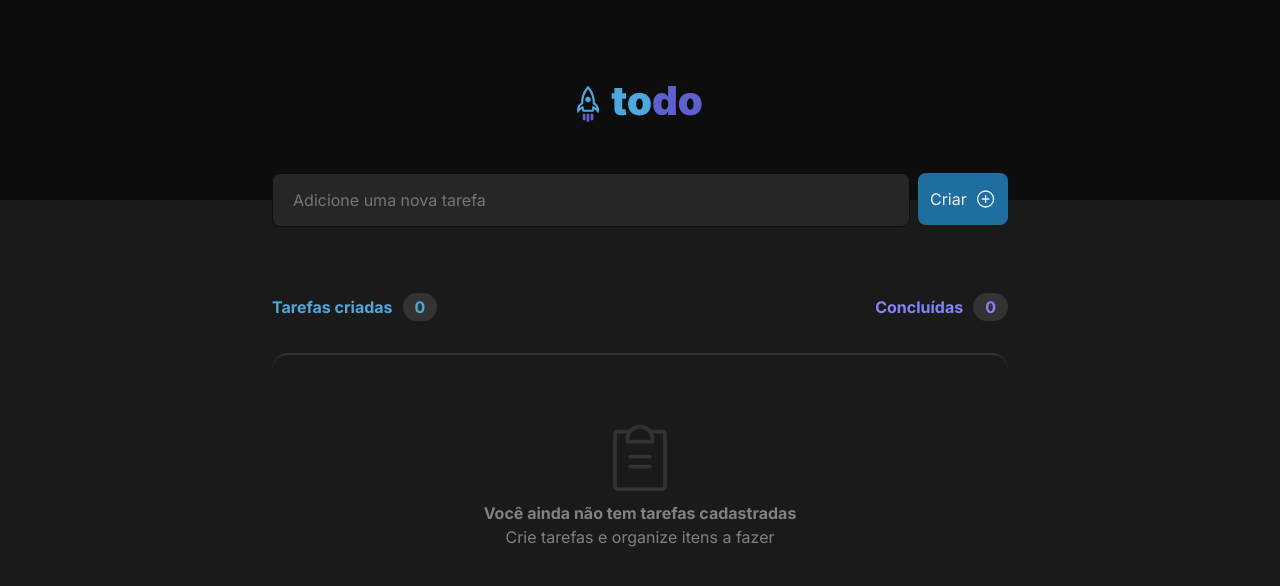
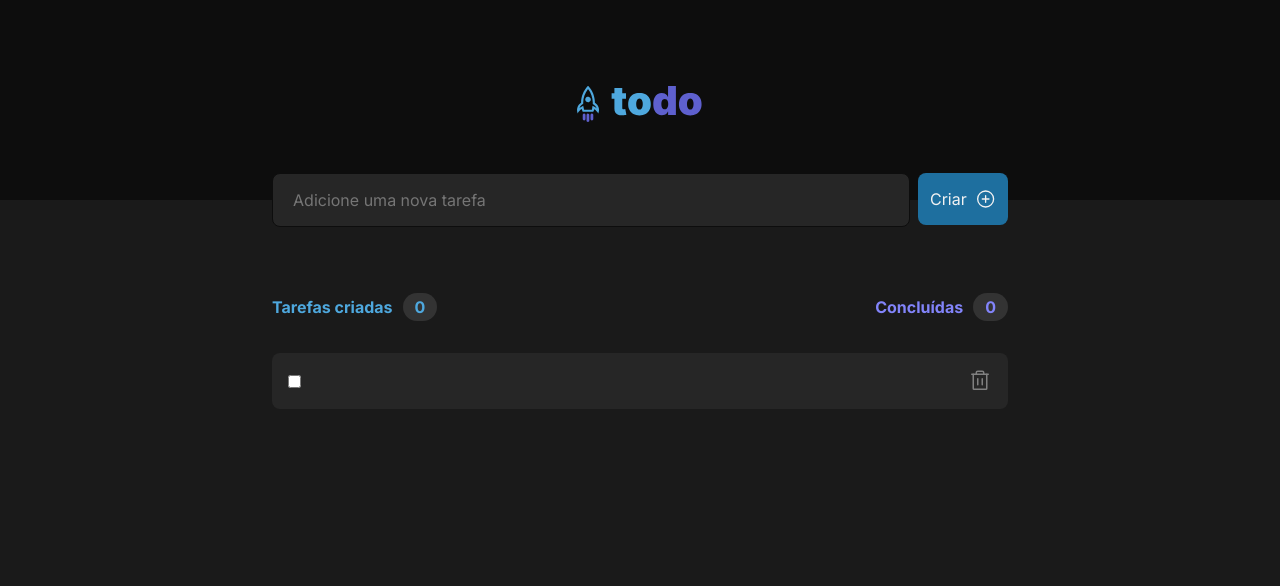
Before and after one commit to Andersonsilvamota/todo-list, a React (Vite) app: page / in a window 1280 px wide. Both pictures are taken after a click on the button "Criar". Shown: the top 586 px of the page. Built offline with nearby package versions, Linux system fonts and the light colour scheme.

Commit message:
Estilizando container quando houver várias tasks

```diff
--- /dev/null
+++ b/src/NewTask.jsx
@@ -0,0 +1,70 @@
+import React, {useState} from "react";
+import { Button, Container, ContainerInput, ContainerListTask, ContainerTask, ListTask, NewTaskInput, TaskInfo, ListTaskWithTasks } from "./styleNewTask";
+import {PlusCircle, ClipboardText, Trash } from 'phosphor-react'
+
+export function NewTask(){
+  const [newTask, setNewTask] = useState('')
+  const [tasks, setTasks] = useState([])
+
+  function handleAddNewTask(event){
+    event.preventDefault()
+    setNewTask(event.target.value)
+    console.log(event.target.value)
+  }
+
+  function handleCreateNewTask(){
+    setTasks([...tasks, newTask])
+  }
+
+  return(
+    <Container>
+      <ContainerInput>
+        <NewTaskInput
+          type="text"
+          placeholder="Adicione uma nova tarefa"
+          onChange={handleAddNewTask}
+
+        />
+
+        <Button
+          type='submit'
+          onClick={handleCreateNewTask}
+        >
+          Criar
+          <PlusCircle size={30}/>
+        </Button>
+
+
+      </ContainerInput>
+      <ContainerTask>
+        <TaskInfo>
+          <strong className="task-created">Tarefas criadas <div>0</div></strong>
+          <strong className="task-concluded">Concluídas <div>0</div></strong>
+        </TaskInfo>
+        <ContainerListTask>
+            {tasks.lenght !== 0 ? (
+              tasks.map(task => {
+                return (
+                  <ListTaskWithTasks>
+                    <input type="checkbox"/>
+                    <strong>{task}</strong>
+                    <Trash size={24} color='var(--gray-300)' />
+                  </ListTaskWithTasks>
+                )
+              })
+            ) : (
+
+                <ListTask>
+                  <ClipboardText size={80} color='var(--gray-400)' weight="light"/>
+                  <p className="text-bold">Você ainda não tem tarefas cadastradas</p>
+                  <p>Crie tarefas e organize itens a fazer</p>
+                </ListTask>
+
+            )
+          }
+
+        </ContainerListTask>
+    </ContainerTask>
+  </Container>
+  )
+}
--- a/src/NewTask.tsx
+++ /dev/null
@@ -1,32 +0,0 @@
-import React from "react";
-import { Button, Container, ContainerInput, ContainerListTask, ContainerTask, ListTask, NewTaskInput, TaskInfo } from "./styleNewTask";
-import {PlusCircle, ClipboardText} from 'phosphor-react'
-
-export function NewTask(){
-  return(
-    <Container>
-      <ContainerInput>
-        <NewTaskInput type="text" placeholder="Adicione uma nova tarefa"/>
-        <Button>
-          Criar
-          <PlusCircle size={30}/>
-        </Button>
-
-
-      </ContainerInput>
-      <ContainerTask>
-        <TaskInfo>
-          <strong className="task-created">Tarefas criadas <div>0</div></strong>
-          <strong className="task-concluded">Concluídas <div>0</div></strong>
-        </TaskInfo>
-        <ContainerListTask>
-          <ListTask>
-            <ClipboardText size={80} color='var(--gray-400)' weight="light"/>
-            <p className="text-bold">Você ainda não tem tarefas cadastradas</p>
-            <p>Crie tarefas e organize itens a fazer</p>
-          </ListTask>
-        </ContainerListTask>
-    </ContainerTask>
-  </Container>
-  )
-}
--- a/src/styleNewTask.js
+++ b/src/styleNewTask.js
@@ -104,3 +104,24 @@ export const ListTask = styled.div`
 
   }
 `
+
+export const ListTaskWithTasks = styled.div`
+
+  padding: 16px;
+  border-radius: 8px;
+  display: flex;
+  align-items: center;
+  justify-content: space-between;
+  flex-direction: row;
+  margin-bottom: 12px;
+  background-color: var(--gray-500);
+
+
+  strong {
+    width: 632px;
+    max-width: 632px;
+    color: var(--gray-100);
+    font-weight: 400;
+  }
+
+`
```
